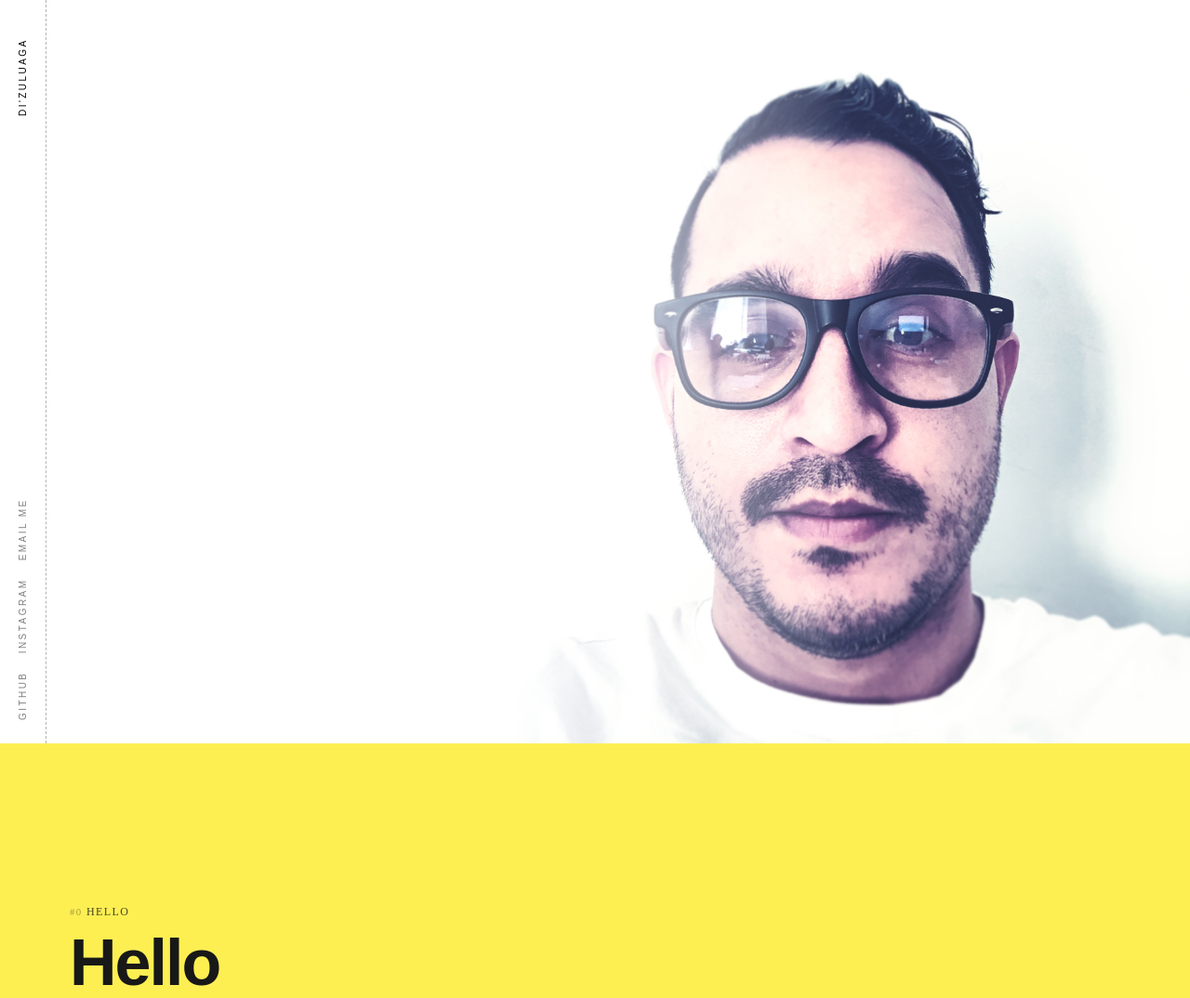
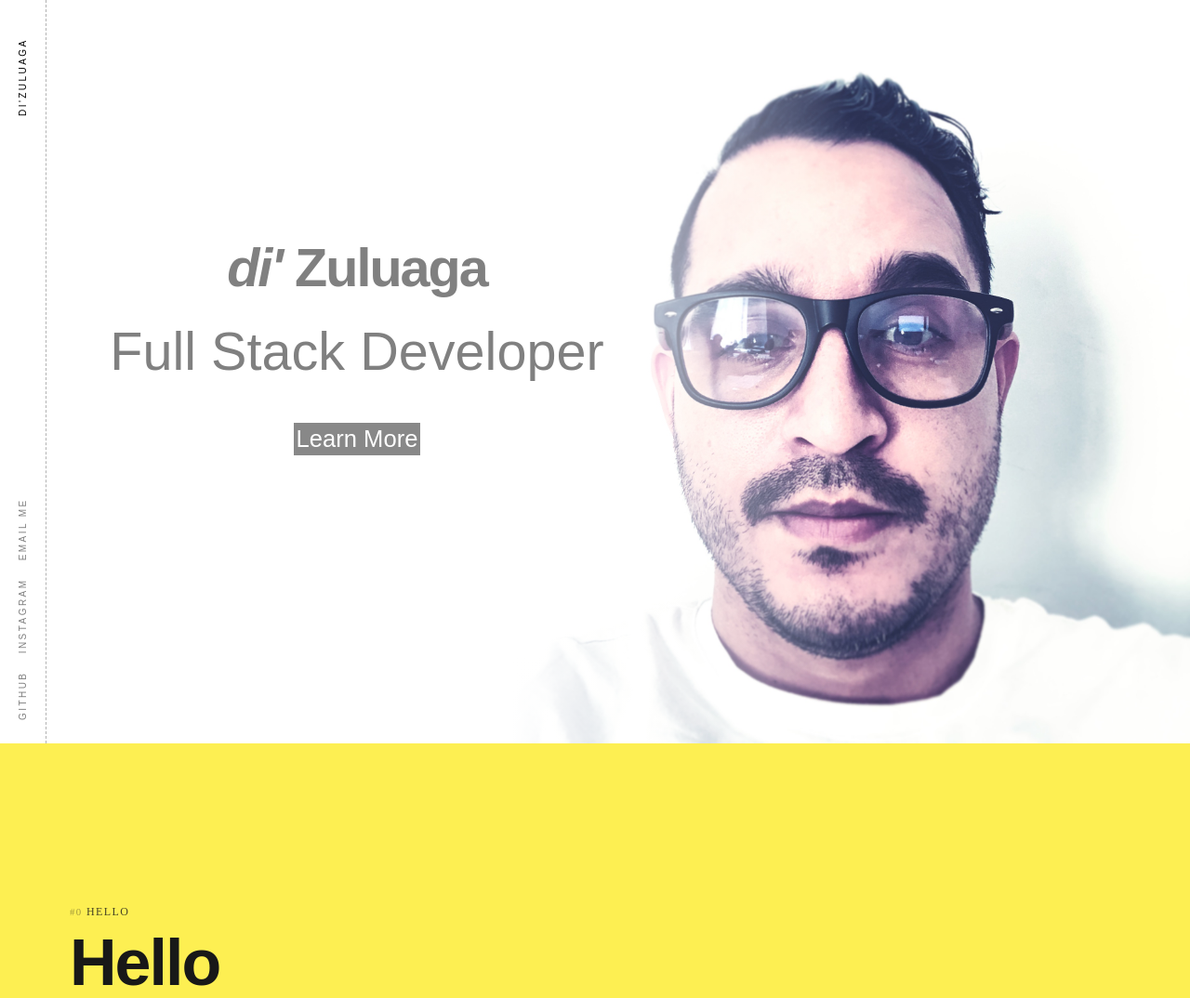
Before and after one commit to MrDRMZ/colorful-web-folio, a PHP site: page / in a window 1280 px wide. Shown: the top 1074 px of the page at 93% size. Run offline with PHP 8.4, Linux system fonts and the light colour scheme.

Commit message:
Added title box for the front image with button

```diff
--- a/colorful-web-folio/css/stylesheet.css
+++ b/colorful-web-folio/css/stylesheet.css
@@ -237,6 +237,101 @@ a {
   background-repeat: no-repeat;
   background-position: bottom right;
 }
+
+/* FRONT IMAGE TITLE BOX BEGINS */
+.section-avatar .title-box {
+  color: grey;
+  position: absolute;
+  top: 30vh;
+  right: 120vw;
+  width: 100%;
+  height: 100%;
+  transform: translateX(100%);
+}
+.section-avatar .title-box ul,.section-avatar .title-box h1,.section-avatar .title-box p {
+  margin: auto;
+  padding: 10px;
+  position: center;
+  list-style: none;
+  font-family: sans-serif;
+  font-size: 4.5vw;
+  text-align: center;
+}
+.section-avatar button {
+  font-size: 2vw;
+  font-family:inherit;
+  color: #fff;
+  background: #888;
+  border-width: inherit;
+  padding: 3px;
+
+}
+
+
+
+.button {
+	position: absolute;
+	z-index: 2;
+	width: 200px;
+	height: 70px;
+	top: 160px;
+	left: 100px;
+	color: $colorA;
+	font-size: 25px;
+	font-weight: 400;
+	line-height: 68px;
+	letter-spacing: 1px;
+	text-transform: uppercase;
+	text-align: center;
+	transition: $transition;
+	cursor: pointer;
+
+	&:before {
+		position: absolute;
+		z-index: -1;
+		top: 0;
+		left: 0;
+		content: "";
+		display: block;
+		width: 200px;
+		height: 70px;
+		background: $colorB;
+		transform: translate(0, 0);
+		transition: $transition;
+		box-shadow: 2px 2px 4px 0px rgba(0, 0, 0, 0.1);
+	}
+
+	&:after {
+		position: absolute;
+		z-index: -2;
+		top: 0;
+		left: 0;
+		content: "";
+		display: block;
+		width: 200px;
+		height: 70px;
+		background: $colorC;
+		transform: translate(13px, 12px);
+		transition: $transition;
+		box-shadow: 2px 2px 4px 0px rgba(0, 0, 0, 0.2);
+	}
+
+	&:hover {
+		transform: translate(13px, 12px);
+		color: $colorB;
+
+		&:before {
+			background: $colorC;
+			box-shadow: 4px 4px 8px 0px rgba(0, 0, 0, 0.2);
+		}
+
+		&:after {
+			transform: translate(-15px, -10px);
+			background: $colorB;
+		}
+	}
+}
+
 
 /* THE DIFFERENT SECTIONS BEGINS */
 .section {
--- a/colorful-web-folio/index.html
+++ b/colorful-web-folio/index.html
@@ -23,22 +23,19 @@
 
       <!-- FRONT IMAGE BEGINS -->
       <div class="section-avatar">
-      </div>
-      <div class="">
-
+        <div class="title-box">
+          <ul>
+            <li>
+              <div>
+                <h1><i>di'</i> Zuluaga</h1>
+                <p>Full Stack Developer</p>
+                <button>Learn More</button>
+              </div>
+            </li>
+          </ul>
+        </div>
       </div>
       <!-- FRONT IMAGE ENDS -->
-
-      <!-- TITLE OVER PICTURE & BTN BEGINS -->
-      <!-- <div class="slider">
-        <div class="container">
-          <div class="intro">
-            <img src="images/new_avatar.jpg" alt="" class="avatar">
-            <h2>Full Stack Developer </h2>
-            <button>Learn More</button>
-          </div>
-        </div>
-      </div> -->
     </header>
     <!-- HEADER ENDS -->
     <!-- MAIN CONTENT BEGINS -->
```
